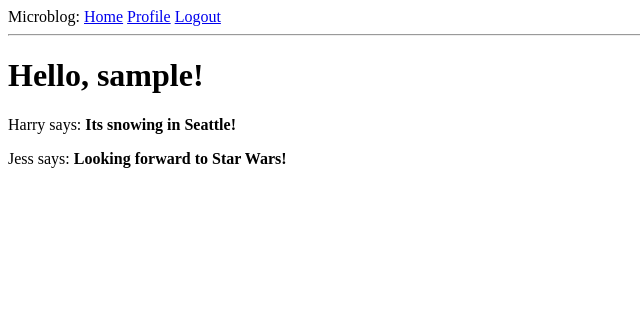
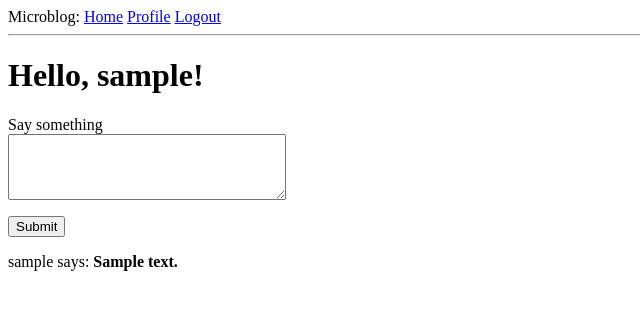
Before and after one commit to chadduffey/microblog, a Flask app: page / in a window 1280 px wide. Shown: the top 310 px of the page, without its empty margins (0-640 px from the left). Run offline with Flask 2, Linux system fonts and the light colour scheme; a user stored in the database is signed in; tables that the repository leaves empty hold one stand-in row (values such as "Sample post").

Commit message:
posts model wired to view, no more fake posts

```diff
--- a/app/forms.py
+++ b/app/forms.py
@@ -43,3 +43,7 @@ class EditProfileForm(FlaskForm):
 			user = User.query.filter_by(username=self.username.data).first()
 			if user is not None:
 				raise ValidationError('Please use a different username.')
+
+class PostForm(FlaskForm):
+	post = TextAreaField('Say something', validators=[DataRequired()])
+	submit = SubmitField('Submit')
--- a/app/routes.py
+++ b/app/routes.py
@@ -4,8 +4,8 @@ from datetime import datetime
 
 from app import app
 from app import db
-from app.forms import LoginForm, RegistrationForm, EditProfileForm
-from app.models import User
+from app.forms import LoginForm, RegistrationForm, EditProfileForm, PostForm
+from app.models import User, Post
 
 
 @app.before_request
@@ -14,22 +14,19 @@ def before_request():
 		current_user.last_seen = datetime.utcnow()
 		db.session.commit()
 
-@app.route('/')
-@app.route('/index')
+@app.route('/', methods=['GET', 'POST'])
+@app.route('/index', methods=['GET', 'POST'])
 @login_required
 def index():
-	user = {'username':'Chad'}
-	posts = [
-		{
-			'author' : {'username': 'Harry'},
-			'body' : 'Its snowing in Seattle!'
-		},
-		{
-			'author' : {'username' : 'Jess'},
-			'body' : 'Looking forward to Star Wars!'
-		}
-	]
-	return render_template('index.html', title='Home', posts= posts)
+	form = PostForm()
+	if form.validate_on_submit():
+		post = Post(body=form.post.data, author=current_user)
+		db.session.add(post)
+		db.session.commit()
+		flash('Your post is now live!')
+		return redirect(url_for('index'))
+	posts = current_user.followed_posts().all()
+	return render_template('index.html', title='Home', form=form, posts=posts)
 
 @app.route('/login', methods=['GET', 'POST'])
 def login():
--- a/app/templates/index.html
+++ b/app/templates/index.html
@@ -2,6 +2,17 @@
 
 {% block content %}
 	<h1>Hello, {{ current_user.username }}!</h1>
+	<form action="" method="post">
+	{{ form.hidden_tag() }}
+	<p>
+		{{ form.post.label }}<br>
+		{{ form.post(cols=32, rows=4) }}<br>
+		{% for error in form.post.errors %}
+		<span style="color: red;">[{{ error }}]</span>
+		{% endfor %}
+	</p>
+	<p>{{ form.submit() }}</p>
+	</form>
 	{% for post in posts %}
 		<div><p>{{ post.author.username }} says: <b>{{ post.body }}</b></p></div>
 	{% endfor %}
```
